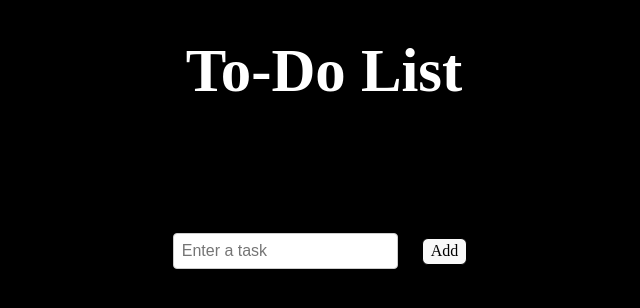
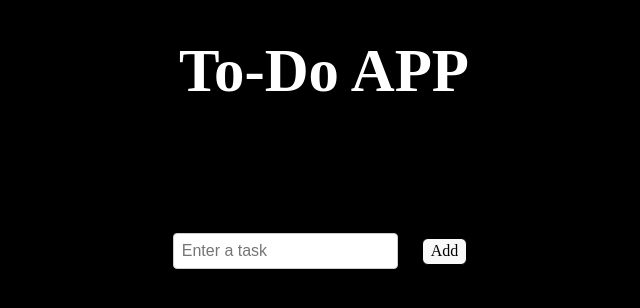
Before and after one commit to Maryamakeyf/inl2, a React (Vite) app: page / in a window 1280 px wide. Shown: the top 308 px of the page, without its empty margins (316-956 px from the left). Built offline with nearby package versions, Linux system fonts and the light colour scheme.

Commit message:
add other broken rules and styling

```diff
--- a/src/App.tsx
+++ b/src/App.tsx
@@ -1,15 +1,19 @@
 // All the rules broken in the code;
 
 // 1- Comments- This code is saturated with unnecessary comments such as commenting on the imports and variable declarations.
-// Good code mostly documents itself. This is visible in lines----------------------
+// Good code mostly documents itself. This is visible in lines 19,22,27 etc
 
 //2-Formatting- In this code, the formatting is not consistent. tex line 17 is not consistent with the way other variables have been defined in the code.
 
-//3- Variables- Variables in clean code are supposed to be consistent, make sense and descriptive. These rules are broken in line 26. Val is not descriptive and not consistent with how other variables are desclared in the code.
+//3- Variables- Variables in clean code are supposed to be consistent, make sense and descriptive. These rules are broken in line 32. Val is not descriptive and not consistent with how other variables are desclared in the code.
 
 //4-Components- According to bulletproof-react code should be broken down into components rather than having one large component. To adhere to clean code principles this code should be broken down into smaller, focused components, each responsible for a specific task.
 
 //5-Error handling- Clean code states that thrown errors are good to have. If this code were to be writte correclty i would incorporate error handling mechanism like displaying error message when form submission fails.
+
+// 6- no-unused-vars- ESLint checks for variables that are declared but not used in this case i have disabled that rule.   The parameter id is passed into the function, but it is not referenced or utilized within the function's logic in line 49.
+
+//7-Func-names- The onClick handler for the delete button uses an anonymous function expression instead of a named one, violating the func-names rule.
 
 // Imports needed for the project
 import React, { useState } from "react";
@@ -50,7 +54,7 @@ export default function Home() {
   return (
     <>
       <div>
-        <h1>To-Do List</h1>
+        <h1>To-Do APP</h1>
         <form onSubmit={handleSubmit}>
           <input
             type="text"
@@ -66,7 +70,14 @@ export default function Home() {
               {todo.text}
               {/* eslint-disable-next-line jsx-a11y/interactive-supports-focus,jsx-a11y/
               click-events-have-key-events */}
-              <button onClick={() => handleDelete(todo.id)}>Delete</button>
+              {/* Breaking the 'func-names' rule by using an anonymous function */}
+              <button
+                onClick={function () {
+                  handleDelete(todo.id);
+                }}
+              >
+                Delete
+              </button>
             </li>
           ))}
         </ul>
```
Also changed, not shown: 1 other file (tests, documents, lock files or other folders).
